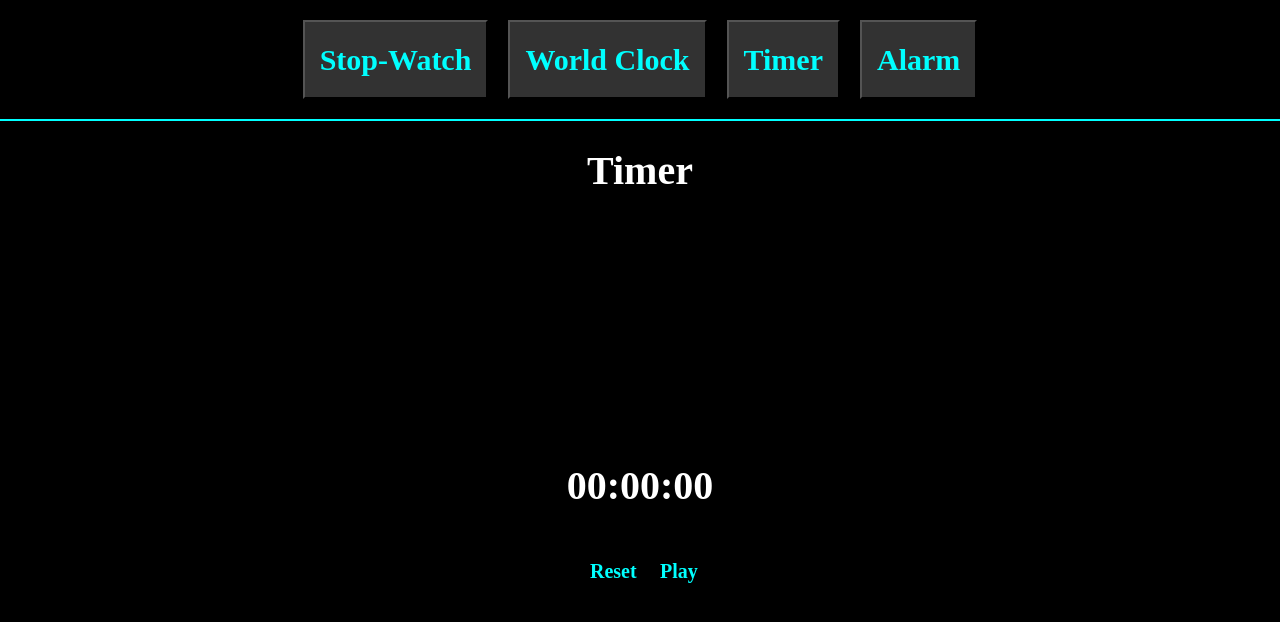
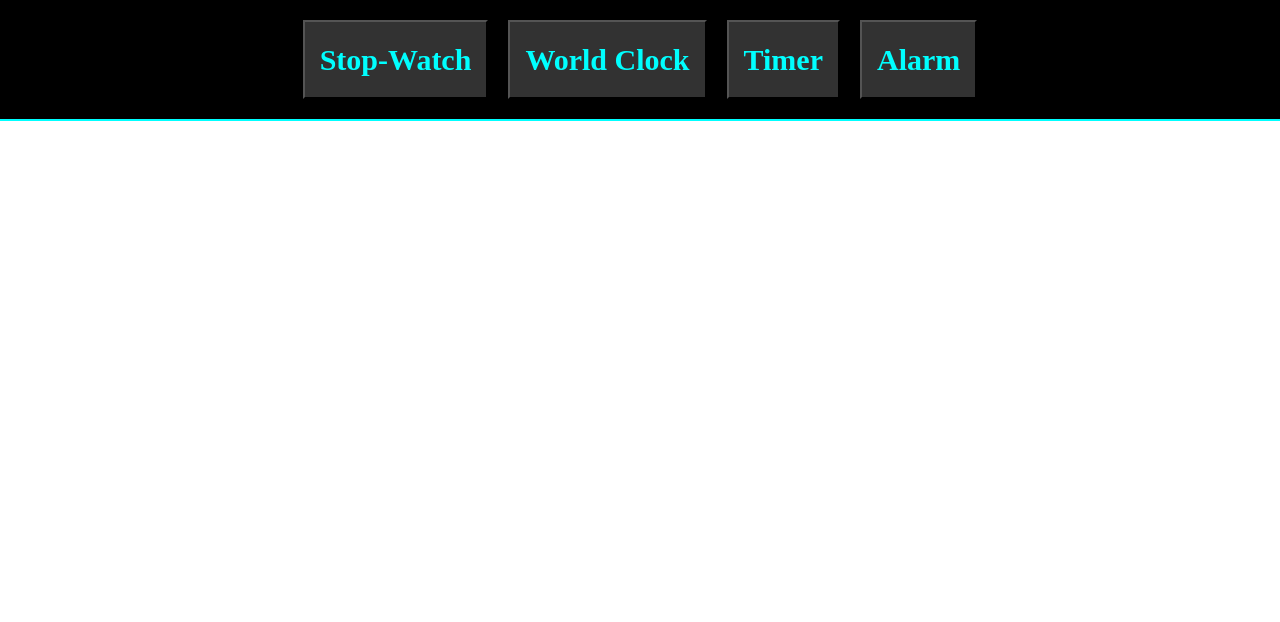
Before and after one commit to HWaterCoding/stopwatch-program, a website built with webpack: page src/template.html in a window 1280 px wide. Built offline with nearby package versions, Linux system fonts and the light colour scheme.

Commit message:
Remove leftover HTML skeleton layout Add CSS on previous commit for basic timer design

```diff
--- a/src/template.html
+++ b/src/template.html
@@ -17,17 +17,7 @@
 
 
     <div id="content">
-        <div id="timerWrapper">
-            <h1>Timer</h1>
-            <div id="timerDiv">
-                <h1 id="timerTime">00:00:00</h1>
-                <div id="timerButtonContainer">
-                    <button id="resetTimerBtn">Reset</button>
-                    <button id="startTimerBtn">Play</button>
-                </div>
-            </div>
 
-        </div>
     </div>
 
 </body>
```
